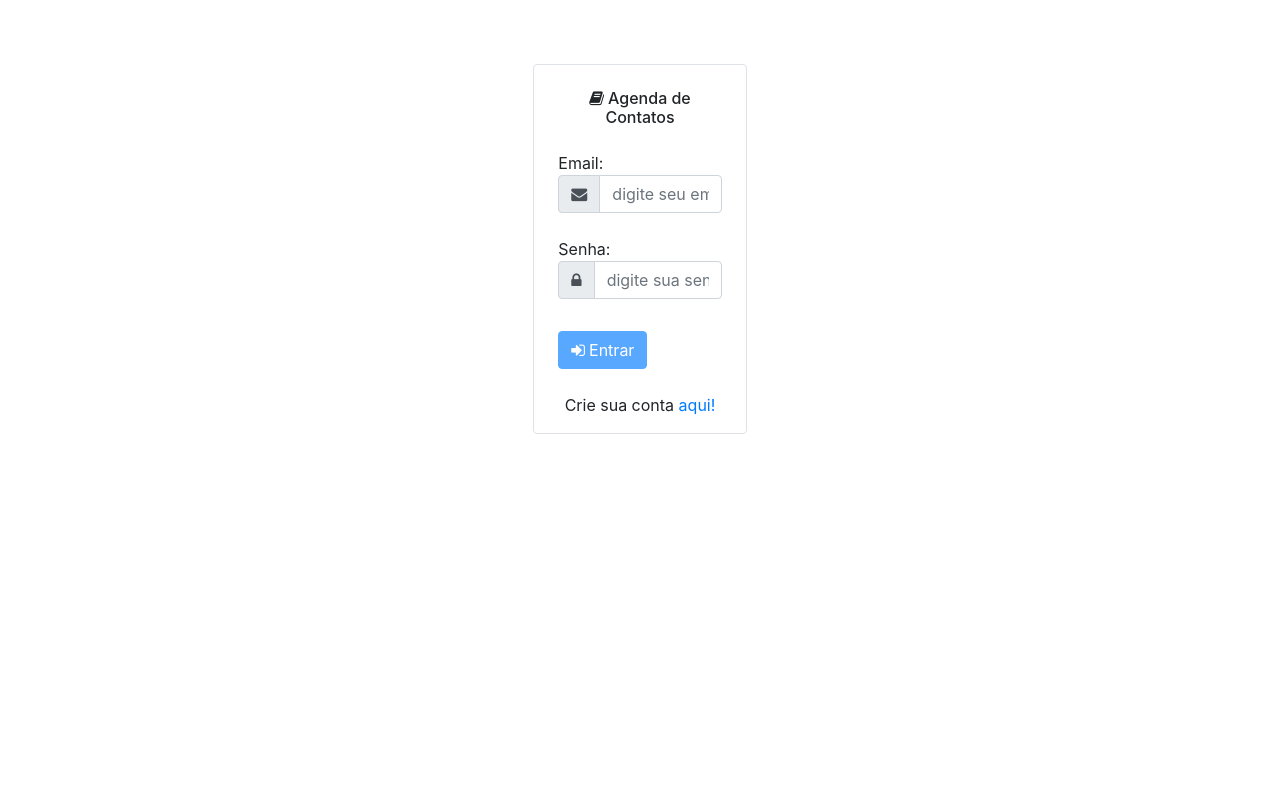
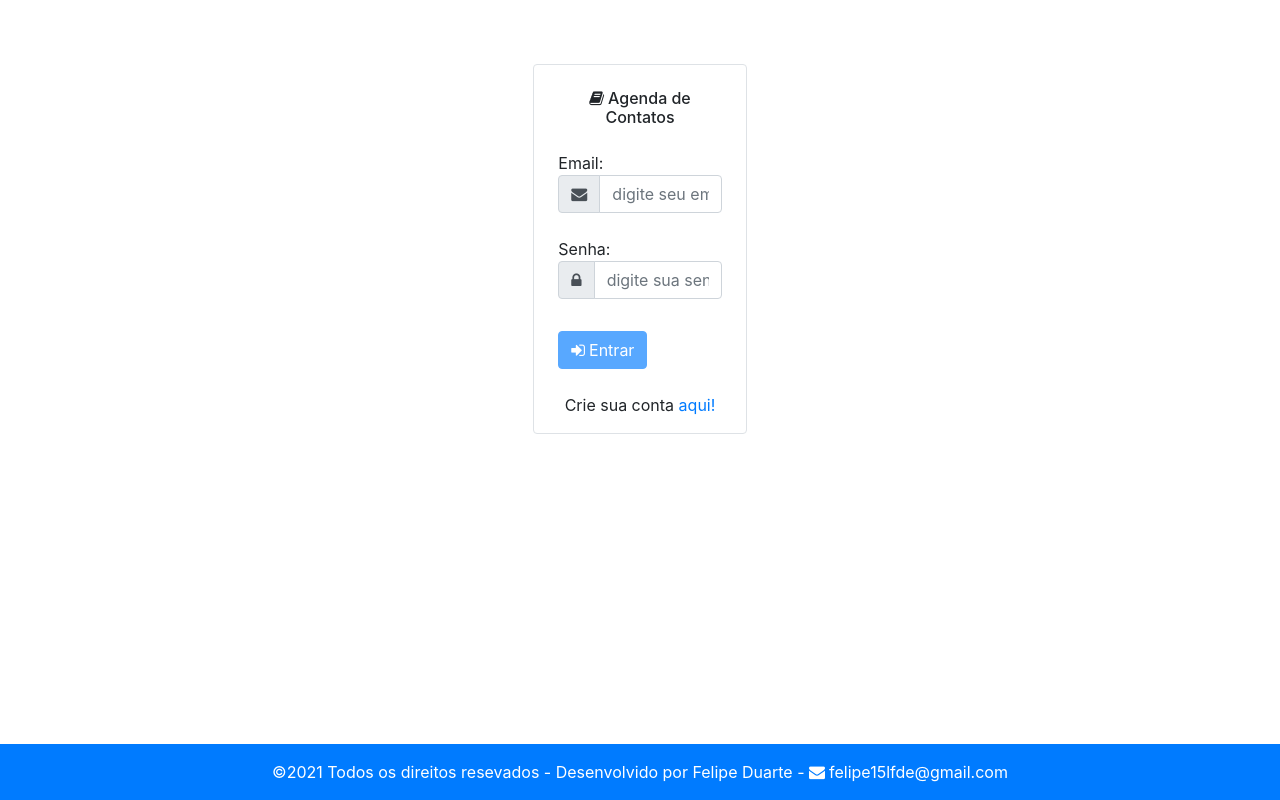
Before and after one commit to FelipeDuarte21/agenda_simples-front_end-angular, an Angular app: page /#/login in a window 1280 px wide. Built offline with nearby package versions, Linux system fonts and the light colour scheme.

Commit message:
implementando o rodape e fazendo ajustes finais

```diff
--- a/src/app/app.component.html
+++ b/src/app/app.component.html
@@ -1 +1,2 @@
 <router-outlet></router-outlet>
+<rodape></rodape>
--- a/src/app/app.module.ts
+++ b/src/app/app.module.ts
@@ -4,13 +4,15 @@ import { NgModule } from '@angular/core';
 import { AppRoutingModule } from './app-routing.module';
 import { AppComponent } from './app.component';
 import { HttpClientModule } from '@angular/common/http';
+import { RodapeModule } from './compartilhado/rodape/rodape.module';
 
 @NgModule({
     declarations: [AppComponent],
     imports: [
         BrowserModule,
         HttpClientModule,
-        AppRoutingModule
+        AppRoutingModule,
+        RodapeModule
     ],
     bootstrap: [AppComponent]
 })
--- a/src/app/compartilhado/cabecalho/cabecalho.component.html
+++ b/src/app/compartilhado/cabecalho/cabecalho.component.html
@@ -16,8 +16,6 @@
             </a>
 
             <div class="dropdown-menu" aria-labelledby="menu-usuario">
-                <a class="dropdown-item" href="#"><i class="fa fa-cog mr-1"></i>Configurações</a>
-                <div class="dropdown-divider"></div>
                 <a class="dropdown-item" (click)="logout()" href="#"><i class="fa fa-sign-out mr-1"></i>Sair</a>
             </div>
 
--- a/src/app/compartilhado/componentes/exibicao/card/card.component.css
+++ b/src/app/compartilhado/componentes/exibicao/card/card.component.css
@@ -1,3 +1,7 @@
 .linha-card{
     border-left: 3px solid #17a2b8;
 }
+
+.row{
+    margin-bottom: 95px;
+}
--- a/src/app/compartilhado/componentes/exibicao/tabela/tabela.component.css
+++ b/src/app/compartilhado/componentes/exibicao/tabela/tabela.component.css
@@ -1,3 +1,7 @@
 .nao-quebra-tabela{
     white-space: nowrap;
 }
+
+.table-responsive{
+    margin-bottom: 70px;
+}
--- /dev/null
+++ b/src/app/compartilhado/rodape/rodape.component.html
@@ -0,0 +1,4 @@
+<footer class="fixed-bottom text-center bg-primary text-white py-3">
+    <p class="mb-0 mx-1">&copy;2021 Todos os direitos resevados - Desenvolvido por Felipe Duarte
+        - <i class="fa fa-envelope mr-1"></i>felipe15lfde@gmail.com</p>
+</footer>
--- a/src/app/contatos/contato.module.ts
+++ b/src/app/contatos/contato.module.ts
@@ -15,6 +15,7 @@ import { UsuarioService } from "../autenticacao/usuario/usuario.service";
 
 import { ContatoComponent } from "./contato.component";
 import { DesmascaraNumeroPipe } from "./desmascara-numero.pipe";
+import { RodapeModule } from "../compartilhado/rodape/rodape.module";
 
 
 @NgModule({
```
Also changed, not shown: src/app/compartilhado/rodape/rodape.component.ts (added, +9 -0 lines), src/app/compartilhado/rodape/rodape.module.ts (added, +12 -0 lines), src/app/contatos/contato.component.html (line endings or trailing spaces), src/index.html (indentation only), src/styles.css (line endings or trailing spaces).
